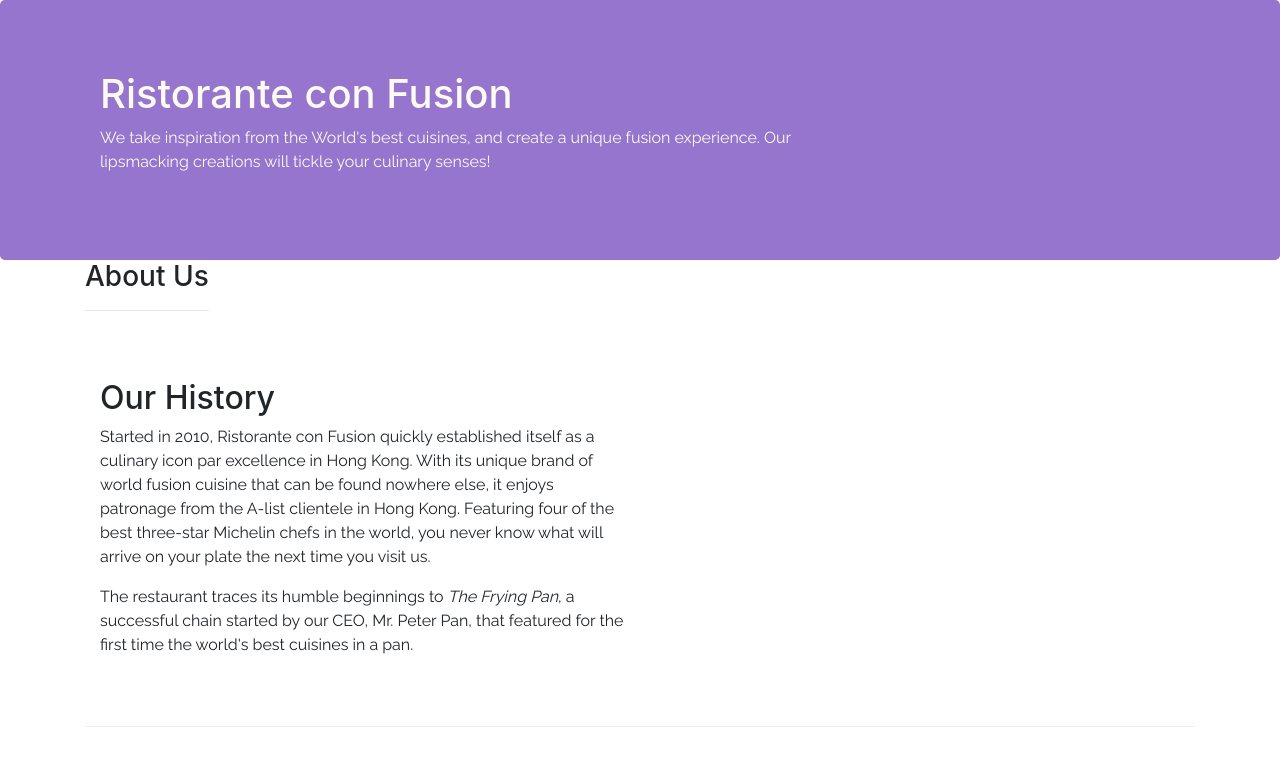
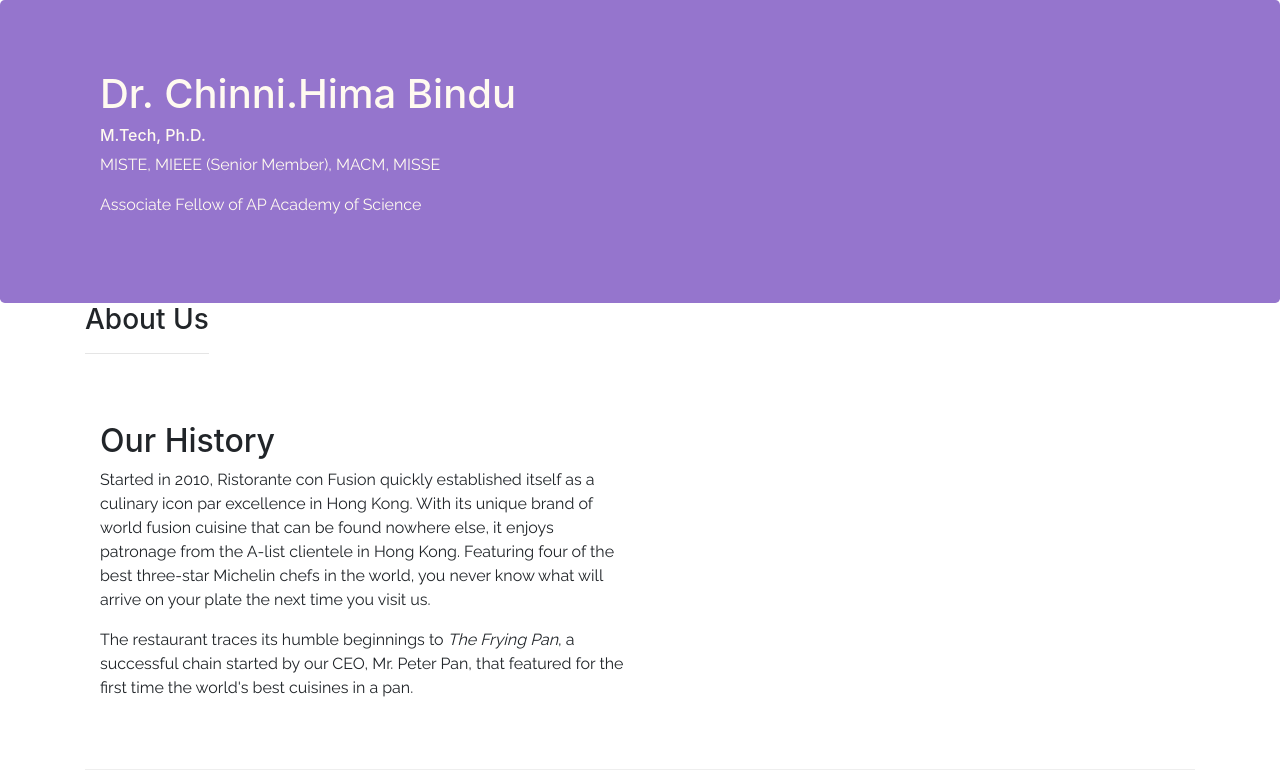
Before and after one commit to classydraught/robovidhya, a website: page aboutus.html in a window 1280 px wide. Shown: the top 773 px of the page. Drawn offline with nearby package versions, Linux system fonts and the light colour scheme.

Commit message:
intial commit

```diff
--- a/aboutus.html
+++ b/aboutus.html
@@ -14,7 +14,7 @@
     />
     <link rel="stylesheet" href="css/styles.css" />
 
-    <title>Ristorante Con Fusion: About Us</title>
+    <title>Dr. Chinni.Hima Bindu</title>
   </head>
 
   <body>
@@ -22,12 +22,10 @@
       <div class="container">
         <div class="row row-header">
           <div class="col-12 col-sm-8">
-            <h1>Ristorante con Fusion</h1>
-            <p>
-              We take inspiration from the World's best cuisines, and create a
-              unique fusion experience. Our lipsmacking creations will tickle
-              your culinary senses!
-            </p>
+            <h1>Dr. Chinni.Hima Bindu</h1>
+            <h6>M.Tech, Ph.D.</h6>
+            <p>MISTE, MIEEE (Senior Member), MACM, MISSE</p>
+            <p>Associate Fellow of AP Academy of Science</p>
           </div>
           <div class="col col-sm"></div>
         </div>
```
Also changed, not shown: 1 other file.
